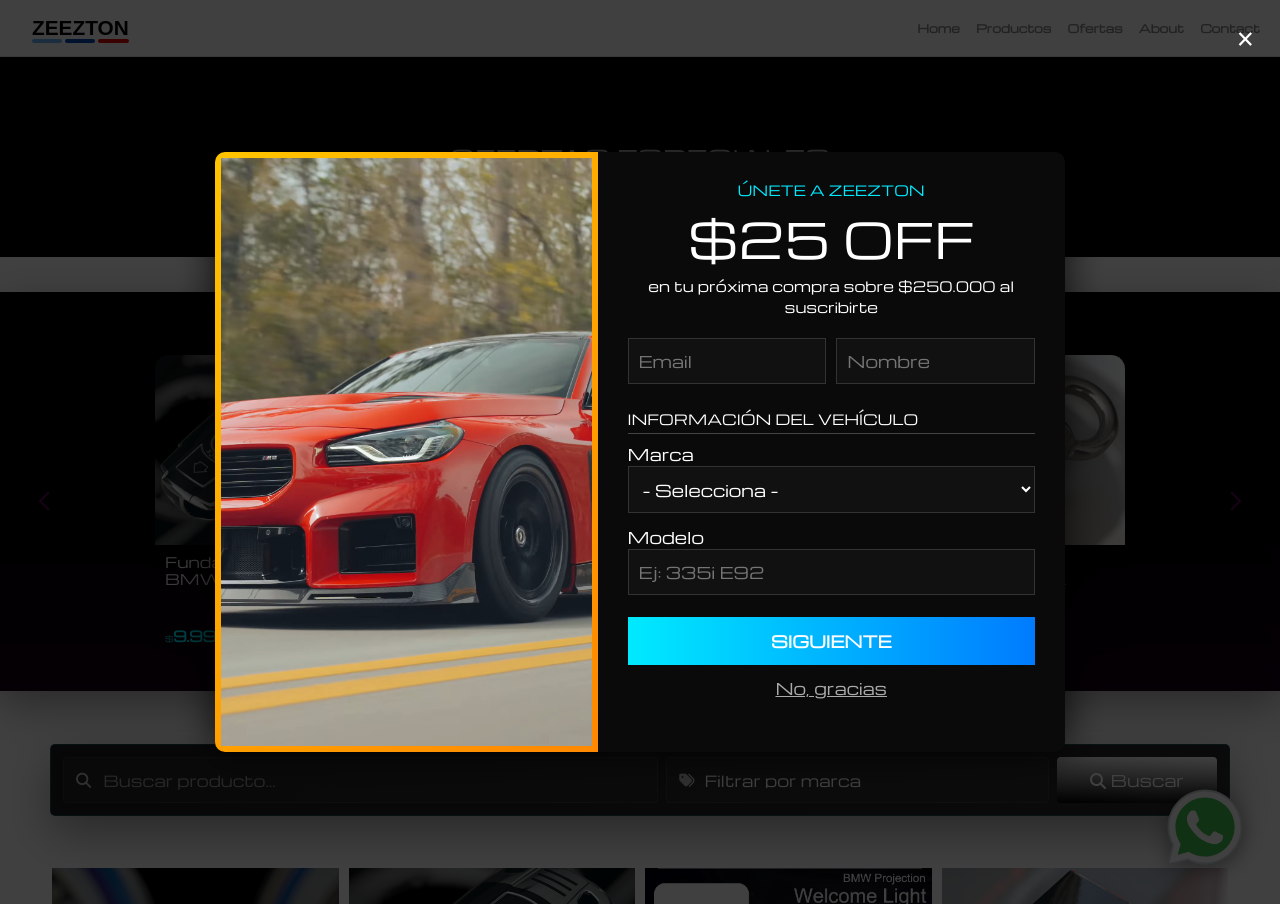
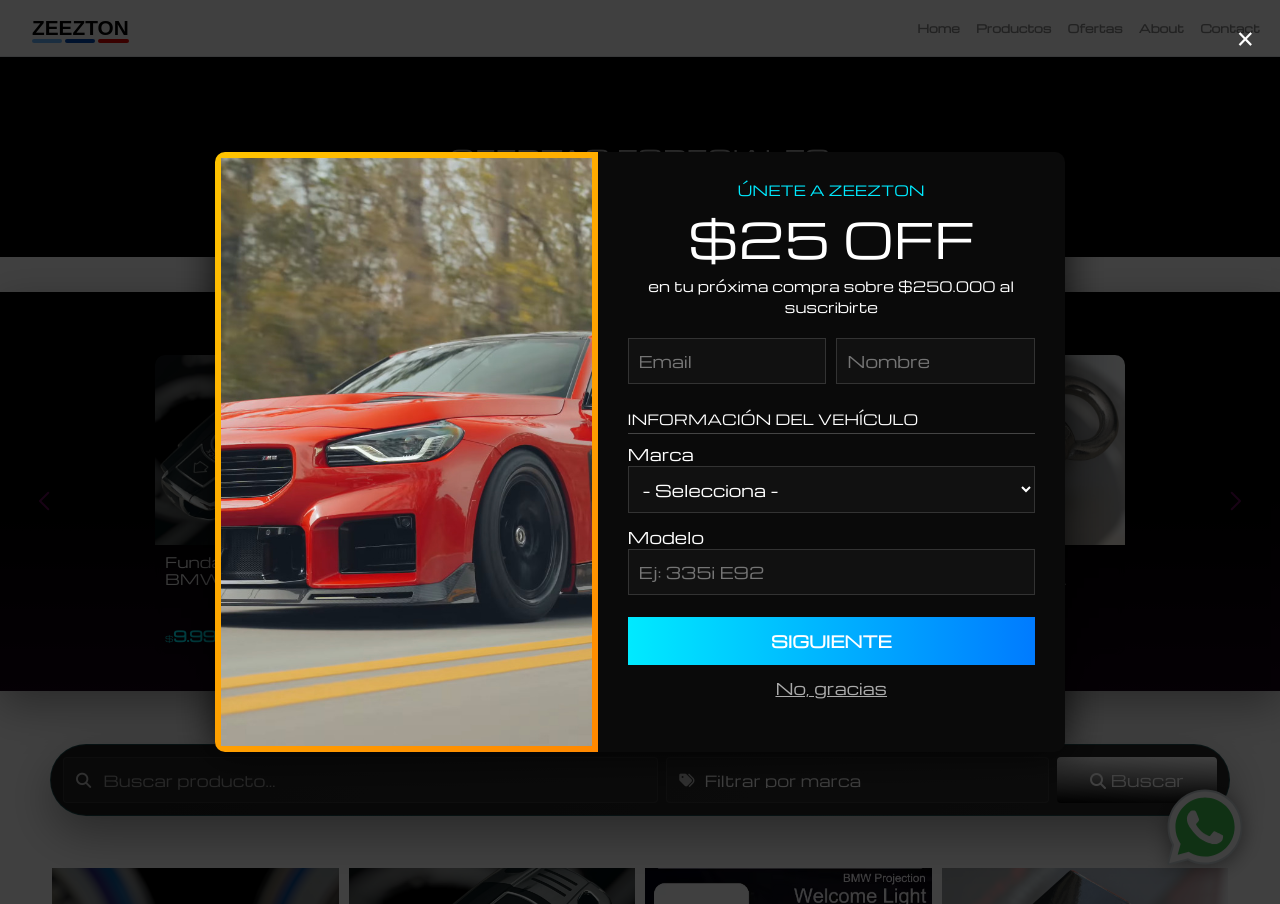
Before and after one commit to matdvpd10/zeezton, a Django app: page /offers/ in a window 1280 px wide. Run offline with Django 5.2, Linux system fonts and the light colour scheme; data comes from the database, SQL or seed files in the repository; some web fonts are replaced; grey boxes are pictures that could not be loaded.

Commit message:
Actualiza cache css

```diff
--- a/core/static/core/css/estilos_core.css
+++ b/core/static/core/css/estilos_core.css
@@ -1112,7 +1112,7 @@ body{
     height: 100%;
     max-width: 260px;
     margin: 0 auto;
-    border-radius: 14px;
+    border-radius: 10px;
     /* overflow: hidden; */
     /* background: rgba(255,255,255,0.02); */
     backdrop-filter: blur(4px);
@@ -1525,7 +1525,7 @@ body{
 
   background: linear-gradient(135deg, rgba(10,10,10,.92), rgba(24,24,24,.92));
   border: 1px solid rgba(15,207,217,.22);
-  border-radius: 5px;
+  border-radius: 100px;
   padding: 12px;
   box-shadow: 0 18px 45px rgba(0,0,0,.35);
   backdrop-filter: blur(8px);
--- a/core/templates/core/base.html
+++ b/core/templates/core/base.html
@@ -22,7 +22,7 @@
 <link href="https://fonts.googleapis.com/css2?family=Orbitron:wght@400;700&display=swap" rel="stylesheet">
 <link href="https://fonts.googleapis.com/css2?family=Michroma&display=swap" rel="stylesheet">
 <link rel="stylesheet" href="{% static 'core/css/style.css' %}">
-<link rel="stylesheet" href="{% static 'core/css/estilos_core.css' %}?v=102"> {% block css %}{% endblock %}
+<link rel="stylesheet" href="{% static 'core/css/estilos_core.css' %}?v=103"> {% block css %}{% endblock %}
 </head>
 
 <body>
```
